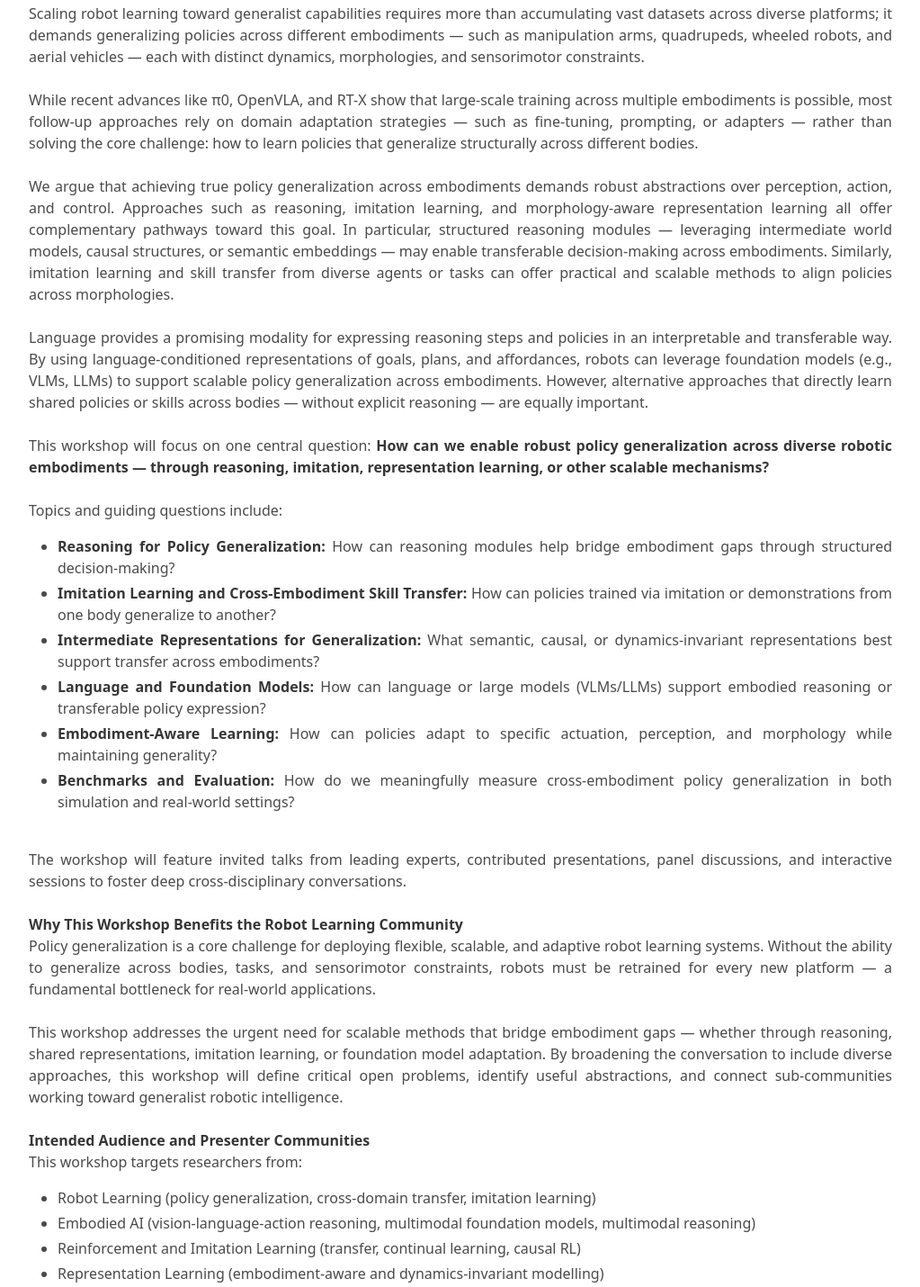
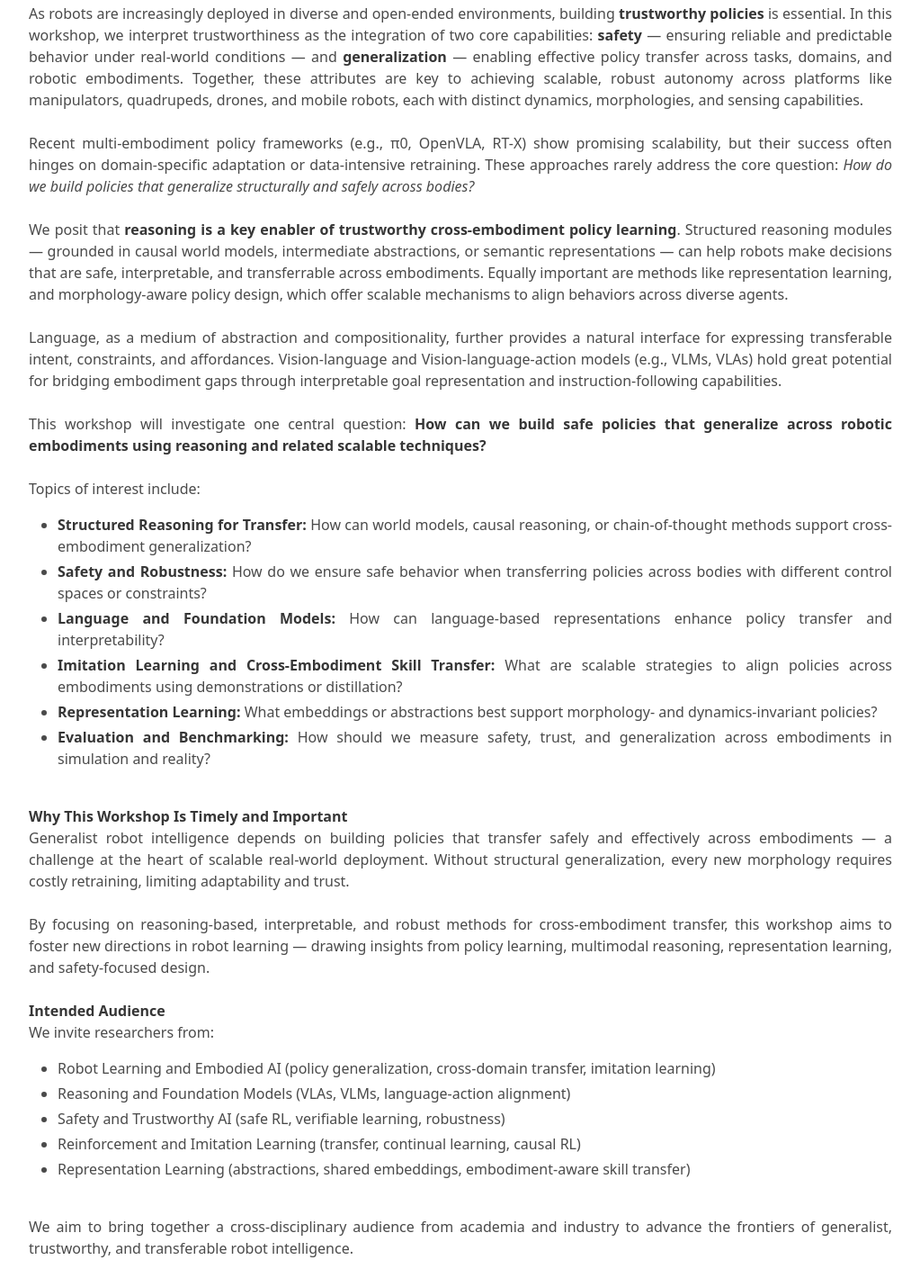
Before and after one commit to trust-x-embodiment/ReasonX, a plain HTML site: page index.html in a window 1280 px wide. Shown: the part 493-1923 px from the top of the page at 90% size, without its empty margins (128-1151 px from the left). Drawn offline with Linux system fonts and the light colour scheme; no server answers; a web font is replaced by a local one.

Commit message:
first commit

```diff
--- a/index.html
+++ b/index.html
@@ -29,7 +29,7 @@
       <div class="container is-max-desktop">
         <div class="columns is-centered">
           <div class="column has-text-centered">
-            <h1 class="title is-1 publication-title">Reasoning as a Bridge: Building Safe Cross-Embodiment Generalist</h1>
+            <h1 class="title is-1 publication-title">Reasoning as a Bridge: Building Trustworthy Cross-Embodiment Policy</h1>
             <div class="is-size-5 publication-authors">
               <span class="author-block">
                 <h1>CoRL 2025 Workshop</h1>
@@ -84,45 +84,44 @@
           <h2 class="title is-3">Overview</h2>
           <div class="content has-text-justified">
             <p>
-              Scaling robot learning toward generalist capabilities requires more than accumulating vast datasets across diverse platforms; it demands generalizing policies across different embodiments — such as manipulation arms, quadrupeds, wheeled robots, and aerial vehicles — each with distinct dynamics, morphologies, and sensorimotor constraints.
+              As robots are increasingly deployed in diverse and open-ended environments, building <strong>trustworthy policies</strong> is essential. In this workshop, we interpret trustworthiness as the integration of two core capabilities: <strong>safety</strong> — ensuring reliable and predictable behavior under real-world conditions — and <strong>generalization</strong> — enabling effective policy transfer across tasks, domains, and robotic embodiments. Together, these attributes are key to achieving scalable, robust autonomy across platforms like manipulators, quadrupeds, drones, and mobile robots, each with distinct dynamics, morphologies, and sensing capabilities.
               <br><br>
-              While recent advances like π0, OpenVLA, and RT-X show that large-scale training across multiple embodiments is possible, most follow-up approaches rely on domain adaptation strategies — such as fine-tuning, prompting, or adapters — rather than solving the core challenge: how to learn policies that generalize structurally across different bodies.
+              Recent multi-embodiment policy frameworks (e.g., π0, OpenVLA, RT-X) show promising scalability, but their success often hinges on domain-specific adaptation or data-intensive retraining. These approaches rarely address the core question: <em>How do we build policies that generalize structurally and safely across bodies?</em>
               <br><br>
-              We argue that achieving true policy generalization across embodiments demands robust abstractions over perception, action, and control. Approaches such as reasoning, imitation learning, and morphology-aware representation learning all offer complementary pathways toward this goal. In particular, structured reasoning modules — leveraging intermediate world models, causal structures, or semantic embeddings — may enable transferable decision-making across embodiments. Similarly, imitation learning and skill transfer from diverse agents or tasks can offer practical and scalable methods to align policies across morphologies.
+              We posit that <strong>reasoning is a key enabler of trustworthy cross-embodiment policy learning</strong>. Structured reasoning modules — grounded in causal world models, intermediate abstractions, or semantic representations — can help robots make decisions that are safe, interpretable, and transferrable across embodiments. Equally important are methods like representation learning, and morphology-aware policy design, which offer scalable mechanisms to align behaviors across diverse agents.
               <br><br>
-              Language provides a promising modality for expressing reasoning steps and policies in an interpretable and transferable way. By using language-conditioned representations of goals, plans, and affordances, robots can leverage foundation models (e.g., VLMs, LLMs) to support scalable policy generalization across embodiments. However, alternative approaches that directly learn shared policies or skills across bodies — without explicit reasoning — are equally important.
+              Language, as a medium of abstraction and compositionality, further provides a natural interface for expressing transferable intent, constraints, and affordances. Vision-language and Vision-language-action models (e.g., VLMs, VLAs) hold great potential for bridging embodiment gaps through interpretable goal representation and instruction-following capabilities.
               <br><br>
-              This workshop will focus on one central question: <strong>How can we enable robust policy generalization across diverse robotic embodiments — through reasoning, imitation, representation learning, or other scalable mechanisms?</strong>
+              This workshop will investigate one central question: <strong>How can we build safe policies that generalize across robotic embodiments using reasoning and related scalable techniques?</strong>
               <br><br>
-              Topics and guiding questions include:
+              Topics of interest include:
               <ul>
-                <li><strong>Reasoning for Policy Generalization:</strong> How can reasoning modules help bridge embodiment gaps through structured decision-making?</li>
-                <li><strong>Imitation Learning and Cross-Embodiment Skill Transfer:</strong> How can policies trained via imitation or demonstrations from one body generalize to another?</li>
-                <li><strong>Intermediate Representations for Generalization:</strong> What semantic, causal, or dynamics-invariant representations best support transfer across embodiments?</li>
-                <li><strong>Language and Foundation Models:</strong> How can language or large models (VLMs/LLMs) support embodied reasoning or transferable policy expression?</li>
-                <li><strong>Embodiment-Aware Learning:</strong> How can policies adapt to specific actuation, perception, and morphology while maintaining generality?</li>
-                <li><strong>Benchmarks and Evaluation:</strong> How do we meaningfully measure cross-embodiment policy generalization in both simulation and real-world settings?</li>
+                <li><strong>Structured Reasoning for Transfer:</strong> How can world models, causal reasoning, or chain-of-thought methods support cross-embodiment generalization?</li>
+                <li><strong>Safety and Robustness:</strong> How do we ensure safe behavior when transferring policies across bodies with different control spaces or constraints?</li>
+                <li><strong>Language and Foundation Models:</strong> How can language-based representations enhance policy transfer and interpretability?</li>
+                <li><strong>Imitation Learning and Cross-Embodiment Skill Transfer: </strong> What are scalable strategies to align policies across embodiments using demonstrations or distillation?</li>
+                <li><strong>Representation Learning:</strong> What embeddings or abstractions best support morphology- and dynamics-invariant policies?</li>
+                <li><strong>Evaluation and Benchmarking:</strong> How should we measure safety, trust, and generalization across embodiments in simulation and reality?</li>
               </ul>
               <br>
-              The workshop will feature invited talks from leading experts, contributed presentations, panel discussions, and interactive sessions to foster deep cross-disciplinary conversations.
+              <strong>Why This Workshop Is Timely and Important</strong>
+              <br>
+              Generalist robot intelligence depends on building policies that transfer safely and effectively across embodiments — a challenge at the heart of scalable real-world deployment. Without structural generalization, every new morphology requires costly retraining, limiting adaptability and trust.
               <br><br>
-              <strong>Why This Workshop Benefits the Robot Learning Community</strong>
+              By focusing on reasoning-based, interpretable, and robust methods for cross-embodiment transfer, this workshop aims to foster new directions in robot learning — drawing insights from policy learning, multimodal reasoning, representation learning, and safety-focused design.
+              <br><br>
+              <strong>Intended Audience</strong>
               <br>
-              Policy generalization is a core challenge for deploying flexible, scalable, and adaptive robot learning systems. Without the ability to generalize across bodies, tasks, and sensorimotor constraints, robots must be retrained for every new platform — a fundamental bottleneck for real-world applications.
-              <br><br>
-              This workshop addresses the urgent need for scalable methods that bridge embodiment gaps — whether through reasoning, shared representations, imitation learning, or foundation model adaptation. By broadening the conversation to include diverse approaches, this workshop will define critical open problems, identify useful abstractions, and connect sub-communities working toward generalist robotic intelligence.
-              <br><br>
-              <strong>Intended Audience and Presenter Communities</strong>
-              <br>
-              This workshop targets researchers from:
+              We invite researchers from:
               <ul>
-                <li>Robot Learning (policy generalization, cross-domain transfer, imitation learning)</li>
-                <li>Embodied AI (vision-language-action reasoning, multimodal foundation models, multimodal reasoning)</li>
+                <li>Robot Learning and Embodied AI (policy generalization, cross-domain transfer, imitation learning)</li>
+                <li>Reasoning and Foundation Models (VLAs, VLMs, language-action alignment)</li>
+                <li>Safety and Trustworthy AI (safe RL, verifiable learning, robustness)</li>
                 <li>Reinforcement and Imitation Learning (transfer, continual learning, causal RL)</li>
-                <li>Representation Learning (embodiment-aware and dynamics-invariant modelling)</li>
+                <li>Representation Learning (abstractions, shared embeddings, embodiment-aware skill transfer)</li>
               </ul>
               <br>
-              We intend to draw invited speakers and participants from leading academic groups and industry research labs working at the intersection of robot learning, reasoning, cross-embodiment transfer, and scalable generalist intelligence.
+              We aim to bring together a cross-disciplinary audience from academia and industry to advance the frontiers of generalist, trustworthy, and transferable robot intelligence.
             </p>
           </div>
         </div>
@@ -130,15 +129,16 @@
     </div>
   </section>
 
+
   <section id="speakers" class="section">
     <div class="container is-max-desktop">
       <h2 class="center title is-3">Speakers</h2>
       <div class="columns is-multiline is-centered">
         <div class="column is-one-sixth has-text-centered">
           <figure class="image is-128x128 is-inline-block">
-            <img src="./assets/images/speaker1.png" alt="Speaker 1">
+            <img src="./assets/images/talks/mengdi.jpeg" alt="Mengdi Xu">
           </figure>
-          <p><strong>Speaker Name 1</strong><br>Affiliation</p>
+          <p><strong>Mengdi Xu</strong><br>Stanford University</p>
         </div>
         <div class="column is-one-sixth has-text-centered">
           <figure class="image is-128x128 is-inline-block">
@@ -256,31 +256,25 @@
       <div class="columns is-centered is-multiline">
         <div class="column is-one-fifth has-text-centered">
           <figure class="image is-128x128 is-inline-block">
-            <img src="./assets/images/organizer1.png" alt="Yuxin Cai photo">
+            <img src="./assets/images/organizers/cyx.jpeg" alt="Yuxin Cai photo">
           </figure>
           <p><strong>Yuxin Cai</strong><br>PhD Candidate<br>Nanyang Technological University</p>
         </div>
         <div class="column is-one-fifth has-text-centered">
           <figure class="image is-128x128 is-inline-block">
-            <img src="./assets/images/organizer2.png" alt="Yaru Niu photo">
+            <img src="./assets/images/organizers/yaru.jpeg" alt="Yaru Niu photo">
           </figure>
           <p><strong>Yaru Niu</strong><br>PhD Candidate<br>Carnegie Mellon University</p>
         </div>
         <div class="column is-one-fifth has-text-centered">
           <figure class="image is-128x128 is-inline-block">
-            <img src="./assets/images/organizer3.png" alt="Wei-Yun Yau photo">
+            <img src="./assets/images/organizers/ywy.jpg" alt="Wei-Yun Yau photo">
           </figure>
           <p><strong>Wei-Yun Yau</strong><br>Institute for Infocomm Research (I2R)<br>A*STAR Singapore</p>
         </div>
         <div class="column is-one-fifth has-text-centered">
           <figure class="image is-128x128 is-inline-block">
-            <img src="./assets/images/organizer4.png" alt="Ding Zhao photo">
-          </figure>
-          <p><strong>Ding Zhao</strong><br>Carnegie Mellon University</p>
-        </div>
-        <div class="column is-one-fifth has-text-centered">
-          <figure class="image is-128x128 is-inline-block">
-            <img src="./assets/images/organizer5.png" alt="Chen Lv photo">
+            <img src="./assets/images/organizers/lyuchen.jpg" alt="Chen Lv photo">
           </figure>
           <p><strong>Chen Lv</strong><br>Nanyang Technological University</p>
         </div>
@@ -290,19 +284,26 @@
       <div class="columns is-centered is-multiline">
         <div class="column is-one-fifth has-text-centered">
           <figure class="image is-128x128 is-inline-block">
-            <img src="./assets/images/organizer6.png" alt="Jonathan Francis photo">
+            <img src="./assets/images/organizers/jonathan.jpeg" alt="Jonathan Francis photo">
           </figure>
           <p><strong>Jonathan Francis</strong><br>Bosch Center for AI<br>Carnegie Mellon University</p>
         </div>
         <div class="column is-one-fifth has-text-centered">
           <figure class="image is-128x128 is-inline-block">
-            <img src="./assets/images/organizer7.png" alt="Bingqing Chen photo">
+            <img src="./assets/images/organizers/bingqing.jpeg" alt="Bingqing Chen photo">
           </figure>
           <p><strong>Bingqing Chen</strong><br>Bosch Center for AI</p>
+        </div>
+        <div class="column is-one-fifth has-text-centered">
+          <figure class="image is-128x128 is-inline-block">
+            <img src="./assets/images/organizers/zd.jpeg" alt="Ding Zhao photo">
+          </figure>
+          <p><strong>Ding Zhao</strong><br>Carnegie Mellon University</p>
         </div>
       </div>
     </div>
   </section>
+
 
 
 
```
Also changed, not shown: assets/images/organizers/bingqing.jpeg (added), assets/images/organizers/cyx.jpeg (added), assets/images/organizers/jonathan.jpeg (added), assets/images/organizers/lyuchen.jpg (added), assets/images/organizers/yaru.jpeg (added), assets/images/organizers/ywy.jpg (added), assets/images/organizers/zd.jpeg (added), assets/images/talks/mengdi.jpeg (added), 4 other files.
